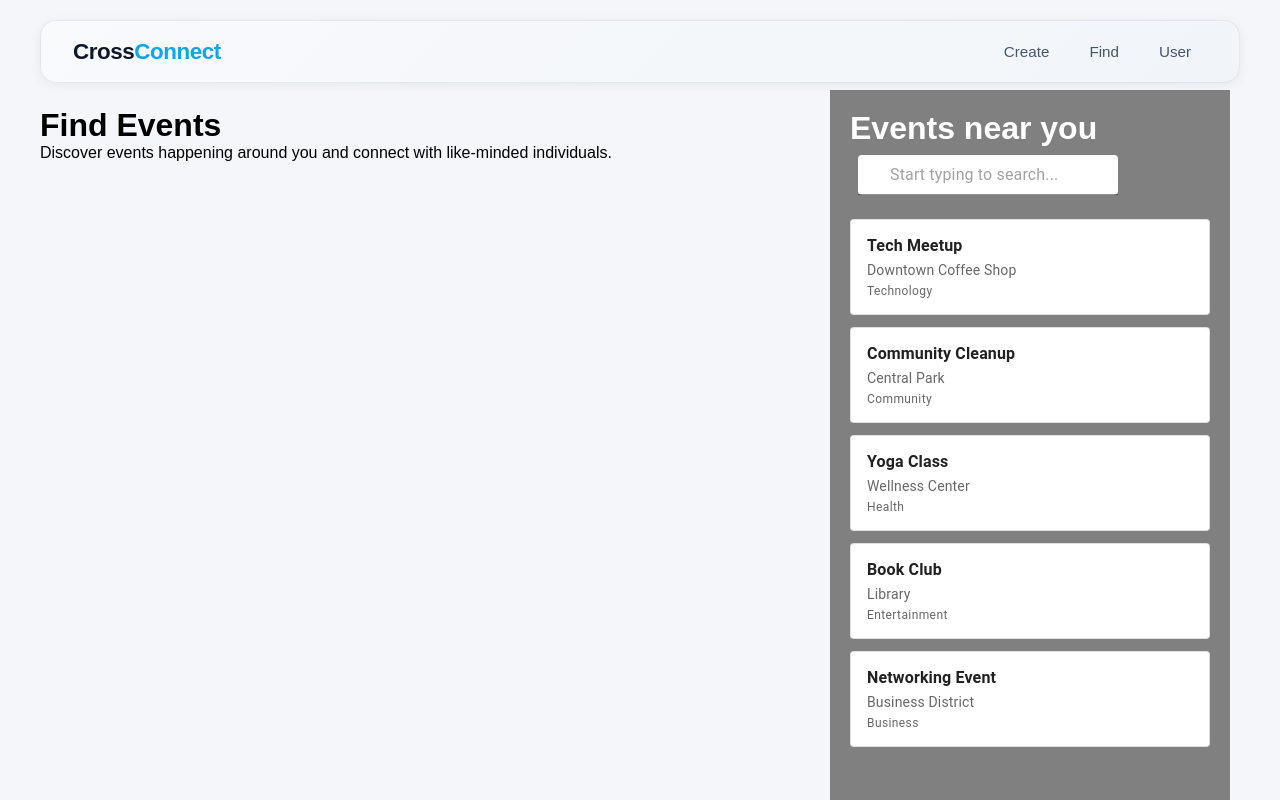
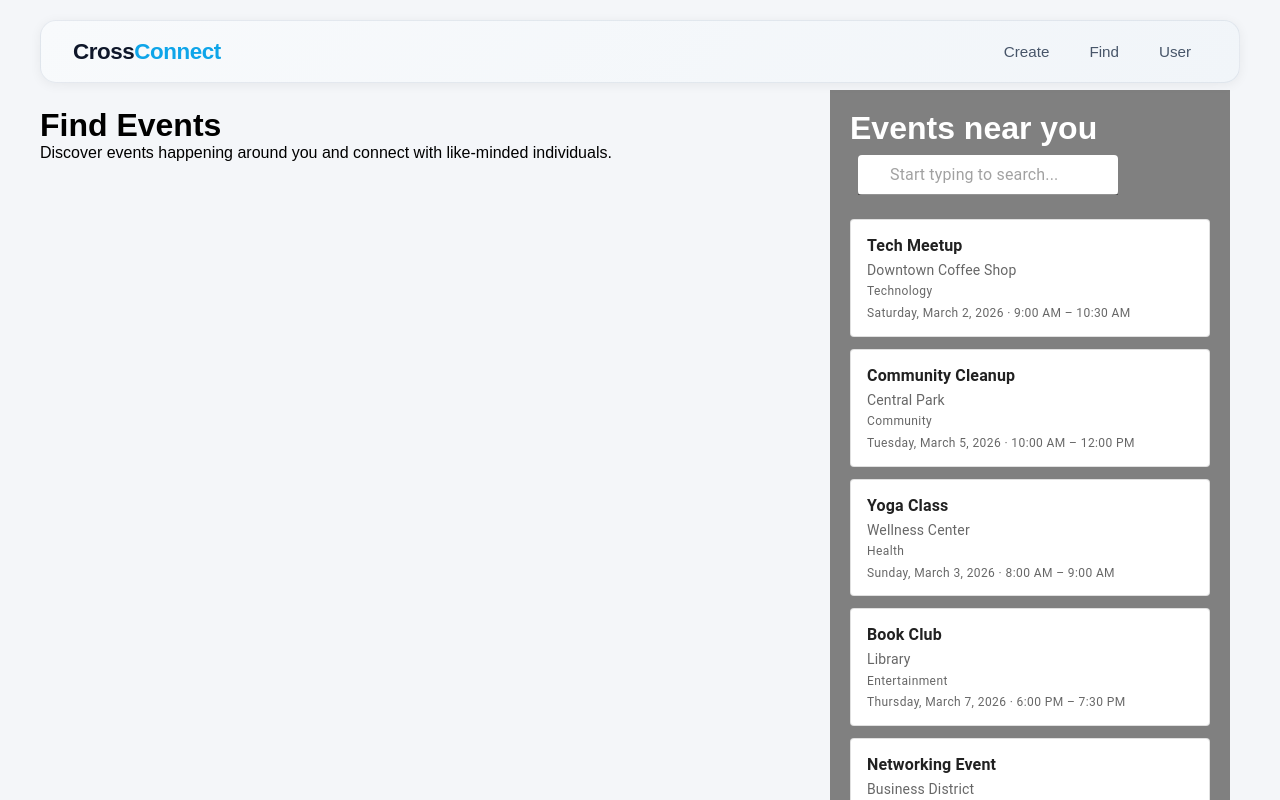
Before and after one commit to TopJdubbz/crossconnect, a React (Create React App) app in the folder frontend/: page /find in a window 1280 px wide. Built offline with nearby package versions, Linux system fonts and the light colour scheme; no server answers; some icons are missing.

Commit message:
add popups to event cards

```diff
--- a/frontend/src/components/Eventdetails.css
+++ b/frontend/src/components/Eventdetails.css
@@ -0,0 +1,69 @@
+.eventdetails-overlay {
+  position: fixed;
+  top: 0;
+  left: 0;
+  right: 0;
+  bottom: 0;
+  background: rgba(0, 0, 0, 0.5);
+  display: flex;
+  align-items: center;
+  justify-content: center;
+  z-index: 1000;
+}
+
+.eventdetails-popup {
+  background: white;
+  border-radius: 12px;
+  padding: 0;
+  max-width: 400px;
+  width: 90%;
+  position: relative;
+  box-shadow: 0 8px 32px rgba(0, 0, 0, 0.2);
+  overflow: hidden;
+}
+
+.eventdetails-close {
+  position: absolute;
+  top: 12px;
+  right: 12px;
+  background: none;
+  border: none;
+  font-size: 1.5rem;
+  cursor: pointer;
+  color: #64748b;
+  line-height: 1;
+  padding: 4px;
+}
+
+.eventdetails-close:hover {
+  color: #0f172a;
+}
+
+.eventdetails-content {
+  padding: 24px;
+}
+
+.eventdetails-image {
+  width: 100%;
+  height: 180px;
+  object-fit: cover;
+  display: block;
+  border-radius: 12px;
+  margin-bottom: 12px;
+  margin-top: 18px;
+}
+
+.eventdetails-content h2 {
+  margin: 0 0 12px 0;
+  font-size: 1.25rem;
+}
+
+.eventdetails-content p {
+  margin: 8px 0;
+  color: #475569;
+}
+
+.eventdetails-description {
+  margin-top: 16px !important;
+  line-height: 1.5;
+}
--- a/frontend/src/components/Eventdetails.jsx
+++ b/frontend/src/components/Eventdetails.jsx
@@ -1,23 +1,44 @@
+import { createPortal } from "react-dom";
 import "./Eventdetails.css";
 
-export default function Eventdetails({ event }) {
-    return(
-        if(!event) return null; //no selected event, dont show anything
+export default function Eventdetails({ event, onClose }) {
+  if (!event) return null;
 
-        return(
-            <div className = "event details">
-                <button
-                    classname = "close details"
-                    onClick = {onClose} // close details when x is clicked
-                    type = "button"
-                >
-                    X
-                </button>
+  const modal = (
+    <div className="eventdetails-overlay" onClick={onClose}>
+      <div className="eventdetails-popup" onClick={(e) => e.stopPropagation()}>
+        <button
+          className="eventdetails-close"
+          onClick={onClose}
+          type="button"
+          aria-label="Close"
+        >
+          ×
+        </button>
+        <div className="eventdetails-content">
+          {event.image && (
+            <img src={event.image} alt="" className="eventdetails-image" />
+          )}
+          <h2>{event.name}</h2>
+          {event.location && (
+            <p><strong>Location:</strong> {event.location}</p>
+          )}
+          {event.category && (
+            <p><strong>Category:</strong> {event.category}</p>
+          )}
+          {event.date && (
+            <p><strong>Date:</strong> {event.date}</p>
+          )}
+          {event.time && (
+            <p><strong>Time:</strong> {event.time}</p>
+          )}
+          {event.description && (
+            <p className="eventdetails-description">{event.description}</p>
+          )}
+        </div>
+      </div>
+    </div>
+  );
 
-
-            </div >
-
-        )
-    )
-
+  return createPortal(modal, document.body);
 }
--- a/frontend/src/components/SearchResult.jsx
+++ b/frontend/src/components/SearchResult.jsx
@@ -4,7 +4,7 @@ import CardContent from "@mui/material/CardContent";
 import Typography from "@mui/material/Typography";
 import Box from "@mui/material/Box";
 
-export default function SearchResult({ events = [] }) {
+export default function SearchResult({ events = [], onEventClick }) {
   if (events.length === 0) {
     return (
       <Typography color="text.secondary" sx={{ mt: 2 }}>
@@ -16,7 +16,15 @@ export default function SearchResult({ events = [] }) {
   return (
     <Box sx={{ mt: 2, display: "flex", flexDirection: "column", gap: 1.5 }}>
       {events.map((event) => (
-        <Card key={event.id} variant="outlined" sx={{ width: "100%" }}>
+        <Card
+          key={event.id}
+          variant="outlined"
+          sx={{
+            width: "100%",
+            cursor: onEventClick ? "pointer" : "default",
+          }}
+          onClick={() => onEventClick?.(event)}
+        >
           <CardContent sx={{ py: 1.5, "&:last-child": { pb: 1.5 } }}>
             <Typography variant="subtitle1" component="h2" fontWeight={600}>
               {event.name}
@@ -31,6 +39,11 @@ export default function SearchResult({ events = [] }) {
                 {event.category}
               </Typography>
             )}
+            {(event.date || event.time) && (
+              <Typography variant="caption" color="text.secondary" sx={{ display: "block", mt: 0.25 }}>
+                {[event.date, event.time].filter(Boolean).join(" · ")}
+              </Typography>
+            )}
           </CardContent>
         </Card>
       ))}
--- a/frontend/src/pages/Find.jsx
+++ b/frontend/src/pages/Find.jsx
@@ -2,6 +2,7 @@ import React, { useState } from "react";
 import Navbar from "../components/Navbar";
 import Search from "../components/Search";
 import SearchResult from "../components/SearchResult";
+import Eventdetails from "../components/Eventdetails";
 import "./Dashboard.css";
 
 // Placeholder list – replace with API data or pass as props when you have it
@@ -11,31 +12,57 @@ const defaultEvents = [
     name: "Tech Meetup",
     location: "Downtown Coffee Shop",
     category: "Technology",
+    date: "Saturday, March 2, 2026",
+    time: "9:00 AM – 10:30 AM",
+    image: "https://images.unsplash.com/photo-1515187029135-18ee286d815b?w=800",
+    description: "Join local developers and tech enthusiasts for an informal meetup. Share projects, swap ideas, and expand your network. All skill levels welcome.",
   },
   {
     id: 2,
     name: "Community Cleanup",
     location: "Central Park",
     category: "Community",
+    date: "Tuesday, March 5, 2026",
+    time: "10:00 AM – 12:00 PM",
+    image: "https://images.unsplash.com/photo-1532629345422-7515f3d16bb6?w=800",
+    description: "Help keep our park beautiful. We'll provide gloves and bags—just bring your energy and willingness to make a difference. Great for families and groups.",
   },
   {
     id: 3,
     name: "Yoga Class",
     location: "Wellness Center",
     category: "Health",
+    date: "Sunday, March 3, 2026",
+    time: "8:00 AM – 9:00 AM",
+    image: "https://images.unsplash.com/photo-1544367567-0f2fcb009e0b?w=800",
+    description: "A relaxing hour of guided yoga suitable for all levels. Focus on breathing, flexibility, and mindfulness. Mats are available if you don't have one.",
   },
-  { id: 4, name: "Book Club", location: "Library", category: "Entertainment" },
+  {
+    id: 4,
+    name: "Book Club",
+    location: "Library",
+    category: "Entertainment",
+    date: "Thursday, March 7, 2026",
+    time: "6:00 PM – 7:30 PM",
+    image: "https://images.unsplash.com/photo-1524995997946-a1c2e315a42f?w=800",
+    description: "Monthly discussion of our chosen read. This month we're diving into fiction and memoir. Come share your thoughts and discover your next favorite book.",
+  },
   {
     id: 5,
     name: "Networking Event",
     location: "Business District",
     category: "Business",
+    date: "Wednesday, March 6, 2026",
+    time: "5:00 PM – 7:00 PM",
+    image: "https://images.unsplash.com/photo-1557804506-669a67965ba0?w=800",
+    description: "Connect with professionals from various industries. Light refreshments provided. Bring business cards and an open mind—perfect for job seekers and entrepreneurs.",
   },
 ];
 
 function Find() {
   const [query, setQuery] = useState("");
   const [events] = useState(defaultEvents);
+  const [selectedEvent, setSelectedEvent] = useState(null);
 
   const filteredEvents = events.filter((event) => {
     const searchLower = query.trim().toLowerCase();
@@ -66,9 +93,12 @@ function Find() {
             onChange={setQuery}
             placeholder="Start typing to search..."
           />
-          <SearchResult events={filteredEvents} />
+          <SearchResult events={filteredEvents} onEventClick={setSelectedEvent} />
         </div>
       </div>
+      {selectedEvent && (
+        <Eventdetails event={selectedEvent} onClose={() => setSelectedEvent(null)} />
+      )}
     </div>
   );
 }
```
Also changed, not shown: frontend/src/App.jsx (added, +33 -0 lines).
